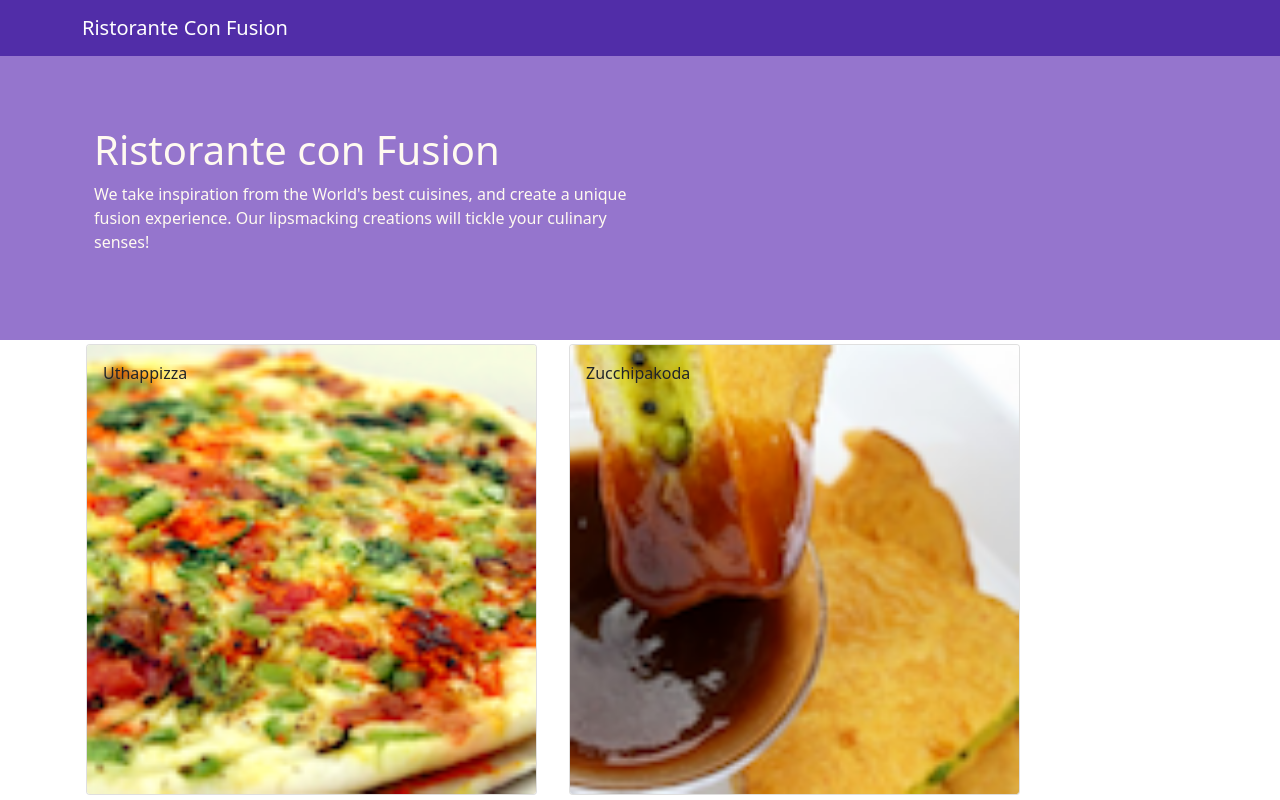
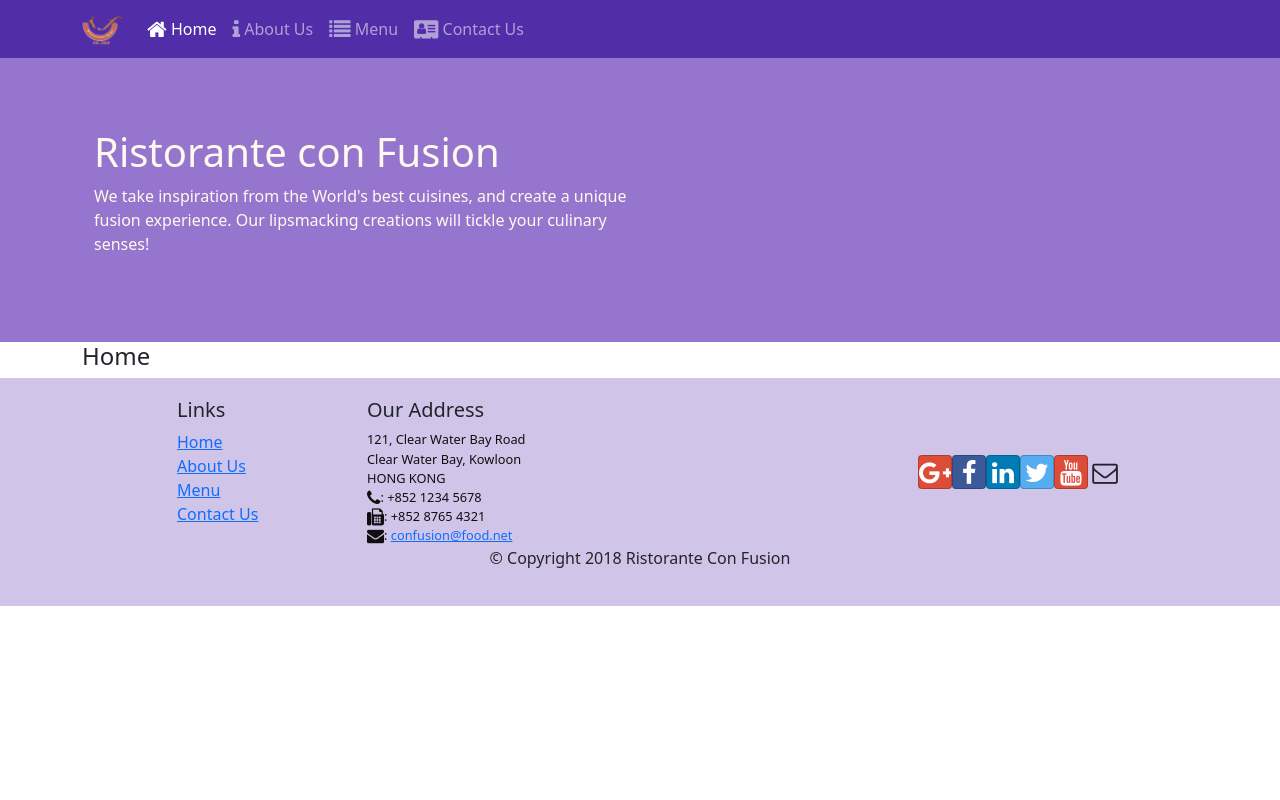
Before and after one commit to musadiqpeerzada/react-coursera, a React (Create React App) app: page /home in a window 1280 px wide. Shown: the top 800 px of the page. Built offline with nearby package versions, Linux system fonts and the light colour scheme.

Commit message:
Added Router

```diff
--- a/package.json
+++ b/package.json
@@ -12,6 +12,7 @@
     "react": "^17.0.2",
     "react-dom": "^17.0.2",
     "react-popper": "^2.2.5",
+    "react-router-dom": "^5.3.0",
     "react-scripts": "4.0.3",
     "reactstrap": "^8.10.0",
     "web-vitals": "^1.1.2"
--- a/src/App.js
+++ b/src/App.js
@@ -1,12 +1,15 @@
 import Main from "./components/MainComponent";
 import {Component} from "react";
 import './App.css'
+import {BrowserRouter} from "react-router-dom";
 class App extends Component {
   render() {
     return (
-      <div>
-        <Main/>
+      <BrowserRouter>
+      <div className="App">
+        <Main />
       </div>
+    </BrowserRouter>
     );
   }
 
--- a/src/components/FooterComponent.js
+++ b/src/components/FooterComponent.js
@@ -1,4 +1,6 @@
 import React from 'react';
+import { Link } from 'react-router-dom';
+
 
 function Footer(props) {
     return(
@@ -8,10 +10,10 @@
                 <div className="col-4 offset-1 col-sm-2">
                     <h5>Links</h5>
                     <ul className="list-unstyled">
-                        <li><a href="/">Home</a></li>
-                        <li><a href="/">About</a></li>
-                        <li><a href="/">Menu</a></li>
-                        <li><a href="contactus.html">Contact</a></li>
+                    <li><Link to='/home'>Home</Link></li>
+                        <li><Link to='/aboutus'>About Us</Link></li>
+                        <li><Link to='/menu'>Menu</Link></li>
+                        <li><Link to='/contactus'>Contact Us</Link></li>
                     </ul>
                 </div>
                 <div className="col-7 col-sm-5">
--- a/src/components/HeaderComponent.js
+++ b/src/components/HeaderComponent.js
@@ -1,13 +1,46 @@
-import React, { Component } from 'react';
-import { Navbar, NavbarBrand, Jumbotron } from 'reactstrap';
+import { Nav, Navbar, NavbarBrand, NavbarToggler, Collapse, NavItem, Jumbotron } from 'reactstrap';
+import { NavLink } from 'react-router-dom';
+import {Component} from 'react';
 
 class Header extends Component {
+    constructor(props) {
+        super(props);
+
+        this.toggleNav = this.toggleNav.bind(this);
+        this.state = {
+          isNavOpen: false
+        };
+      }
+
+      toggleNav() {
+        this.setState({
+          isNavOpen: !this.state.isNavOpen
+        });
+      }
+
     render() {
         return(
-    <React.Fragment>
-      <Navbar dark>
+            <div>
+                <Navbar dark expand="md">
                     <div className="container">
-            <NavbarBrand href="/">Ristorante Con Fusion</NavbarBrand>
+                        <NavbarToggler onClick={this.toggleNav} />
+                        <NavbarBrand className="mr-auto" href="/"><img src='assets/images/logo.png' height="30" width="41" alt='Ristorante Con Fusion' /></NavbarBrand>
+                        <Collapse isOpen={this.state.isNavOpen} navbar>
+                            <Nav navbar>
+                            <NavItem>
+                                <NavLink className="nav-link"  to='/home'><span className="fa fa-home fa-lg"></span> Home</NavLink>
+                            </NavItem>
+                            <NavItem>
+                                <NavLink className="nav-link" to='/aboutus'><span className="fa fa-info fa-lg"></span> About Us</NavLink>
+                            </NavItem>
+                            <NavItem>
+                                <NavLink className="nav-link"  to='/menu'><span className="fa fa-list fa-lg"></span> Menu</NavLink>
+                            </NavItem>
+                            <NavItem>
+                                <NavLink className="nav-link" to='/contactus'><span className="fa fa-address-card fa-lg"></span> Contact Us</NavLink>
+                            </NavItem>
+                            </Nav>
+                        </Collapse>
                     </div>
                 </Navbar>
                 <Jumbotron>
@@ -20,9 +53,8 @@
                         </div>
                     </div>
                 </Jumbotron>
-    </React.Fragment>
+            </div>
         );
     }
 }
-
 export default Header;
--- /dev/null
+++ b/src/components/HomeComponent.js
@@ -0,0 +1,11 @@
+import React from 'react';
+
+function Home(props) {
+    return(
+      <div className="container">
+        <h4>Home</h4>
+      </div>
+    );
+}
+
+export default Home;
--- a/src/components/MainComponent.js
+++ b/src/components/MainComponent.js
@@ -1,9 +1,11 @@
 import { Component } from 'react';
-import Menu from './MenuComponent'
-import {DISHES} from './../shared/dishes'
-import DishDeatilComponent from './DishDetailComponent'
+import Home from './HomeComponent';
+import Menu from './MenuComponent';
+import {DISHES} from './../shared/dishes';
+import DishDeatilComponent from './DishDetailComponent';
 import Header from './HeaderComponent';
-import Footer from './FooterComponent'
+import Footer from './FooterComponent';
+import {Switch, Route, Redirect} from 'react-router-dom';
 
 class Main extends Component {
   constructor(props) {
@@ -14,19 +16,22 @@
     };
 
   }
-  onDishSelect(dishId) {
-    this.setState({selectedDish : dishId})
-  }
+
   render() {
+    const HomePage = () => {
+      return(
+          <Home
+          />
+      );
+    }
     return (
       <div>
         <Header />
-        <Menu dishes={this.state.dishes}
-          onClick={(dishId) => this.onDishSelect(dishId)} />
-        <div className="row">
-          <DishDeatilComponent dish={this.state.dishes.filter(
-            (dish) => dish.id === this.state.selectedDish)[0]} />
-        </div>
+        <Switch>
+              <Route path='/home' component={HomePage} />
+              <Route exact path='/menu' component={() => <Menu dishes={this.state.dishes} />} />
+              <Redirect to="/home" />
+          </Switch>
         <Footer/>
       </div>
     );
```
Also changed, not shown: 1 other file (tests, documents, lock files or other folders). Lines whose indentation alone changed are shown as unchanged.
